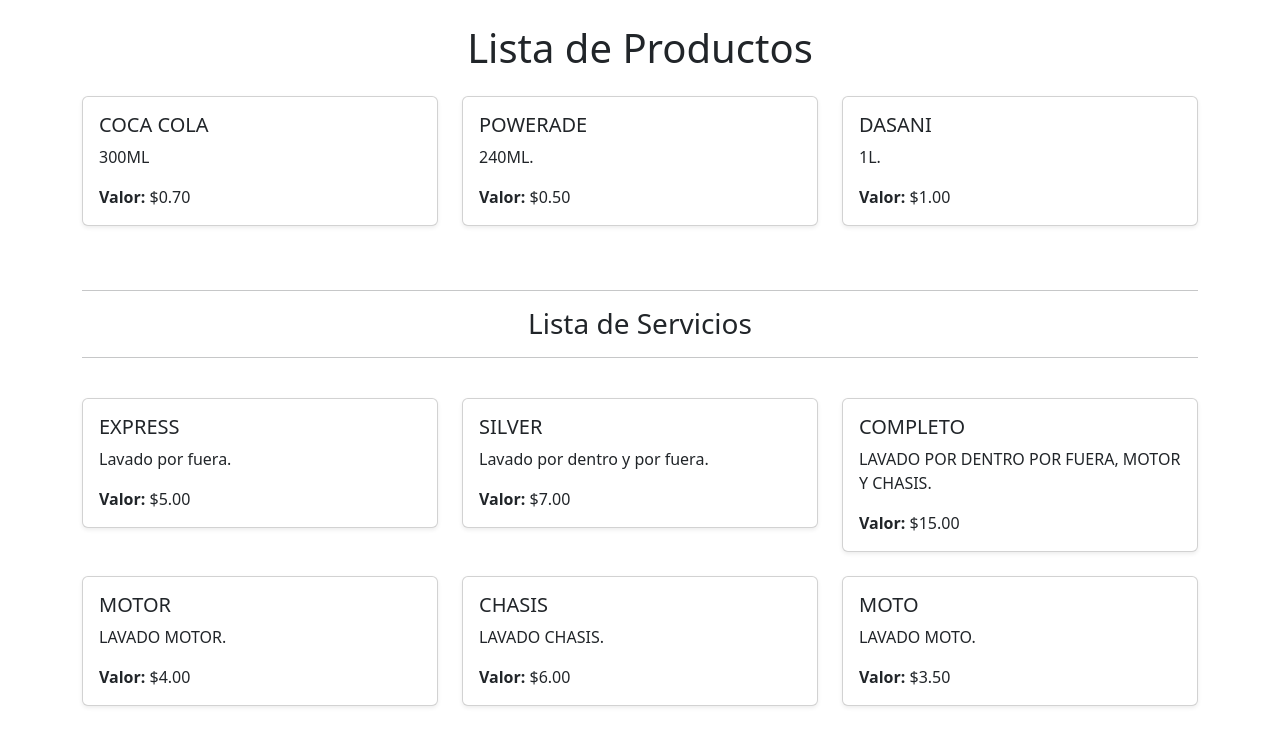
After one commit to misamisa15/Proyecto_lavanderia, a Flask app: page /produc_servicios in a window 1280 px wide. The commit adds this page. Shown: the top 746 px of the page. Run offline with Flask 3, Linux system fonts and the light colour scheme; some libraries are stand-ins or nearby versions.

Commit message:
prueba tecnicas despliegue

```diff
--- a/app/routes.py
+++ b/app/routes.py
@@ -1,4 +1,4 @@
-from flask import render_template, current_app as app
+from flask import render_template, request, redirect, url_for, current_app as app
 
 @app.route('/')
 def index():
@@ -34,3 +34,48 @@ def paguser():
 
 
     return render_template('pagina_user.html',menu=menu, ima=ima)
+
+products = [
+    {'name': 'Producto 1', 'description': 'Descripción del Producto 1', 'price': 10.0},
+    {'name': 'Producto 2', 'description': 'Descripción del Producto 2', 'price': 15.5},
+    # Agrega más productos si deseas
+]
+@app.route('/produc_servicios', methods=['GET', 'POST'])
+def produc_servicios():
+    if request.method == 'POST':
+        # Recibir datos del formulario
+        product_name = request.form.get('product_name')
+        product_description = request.form.get('product_description')
+
+        # Añadir el producto a la lista o base de datos
+        products.append({'name': product_name, 'description': product_description})
+
+        # Redirigir a la misma página después de añadir el producto
+        return redirect(url_for('produc_servicios'))
+
+    # Renderizar la plantilla de productos
+    return render_template('produc_servicios.html')
+
+@app.route('/clientes', methods=['GET', 'POST'])
+def clientes():
+    # Lista de clientes (en este caso, lista simulada, puedes cambiarla por una base de datos)
+    clientes = [
+        {'cedula': '1234567890', 'nombres': 'Juan Pérez', 'telefono': '0987654321', 'correo': 'juan@example.com'},
+        {'cedula': '0987654321', 'nombres': 'María López', 'telefono': '0981234567', 'correo': 'maria@example.com'},
+    ]
+
+    if request.method == 'POST':
+        # Obtener datos del formulario
+        cedula = request.form.get('cedula')
+        nombres = request.form.get('nombres')
+        telefono = request.form.get('telefono')
+        correo = request.form.get('correo')
+
+        # Agregar nuevo cliente a la lista (o base de datos)
+        clientes.append({'cedula': cedula, 'nombres': nombres, 'telefono': telefono, 'correo': correo})
+
+        # Redirigir a la misma página para actualizar la lista
+        return redirect(url_for('clientes'))
+
+    # Renderizar la plantilla de clientes
+    return render_template('clientes.html', clientes=clientes)
--- a/app/templates/base.html
+++ b/app/templates/base.html
@@ -6,6 +6,8 @@
   <title>{% block title %}Mi Aplicación{% endblock %}</title>
   <link href="https://cdn.jsdelivr.net/npm/bootstrap@5.1.3/dist/css/bootstrap.min.css" rel="stylesheet">
   <link href="https://cdn.jsdelivr.net/npm/bootstrap-icons/font/bootstrap-icons.css" rel="stylesheet">
+  <link href="https://cdn.jsdelivr.net/npm/bootstrap@5.3.0-alpha1/dist/css/bootstrap.min.css" rel="stylesheet" integrity="sha384-KyZXEJrZTWzjV1gFcuqlANg93ZXm5f6AS7rQjM9DnyTf7fJPOh7XQJkJYQ0j1Qkx" crossorigin="anonymous">
+
   {% block extra_css %}{% endblock %}
 </head>
 <body>
--- a/app/templates/pagina_user.html
+++ b/app/templates/pagina_user.html
@@ -8,8 +8,8 @@
 {% block content %}
 
     <ul class="nav justify-content-center">
+        {% for item in menu %}
         <li class="nav-item">
-            {% for item in menu %}
           <a class="nav-link" href="#">{{item.text}}</a>
         </li>
         {% endfor %}
--- /dev/null
+++ b/app/templates/produc_servicios.html
@@ -0,0 +1,116 @@
+{% extends "base.html" %}
+
+{% block title %}Productos y Servicios{% endblock %}
+
+{% block content %}
+<div class="container mt-4">
+  <h1 class="text-center mb-4">Lista de Productos</h1>
+  <div class="row">
+    <!-- Producto 1 -->
+    <div class="col-md-4 mb-4">
+      <div class="card shadow-sm">
+        <div class="card-body">
+          <h5 class="card-title">COCA COLA</h5>
+          <p class="card-text">300ML</p>
+          <p class="card-text"><strong>Valor:</strong> $0.70</p>
+        </div>
+      </div>
+    </div>
+
+    <!-- Producto 2 -->
+    <div class="col-md-4 mb-4">
+      <div class="card shadow-sm">
+        <div class="card-body">
+          <h5 class="card-title">POWERADE</h5>
+          <p class="card-text">240ML.</p>
+          <p class="card-text"><strong>Valor:</strong> $0.50</p>
+        </div>
+      </div>
+    </div>
+
+    <!-- Producto 3 -->
+    <div class="col-md-4 mb-4">
+      <div class="card shadow-sm">
+        <div class="card-body">
+          <h5 class="card-title">DASANI</h5>
+          <p class="card-text">1L.</p>
+          <p class="card-text"><strong>Valor:</strong> $1.00</p>
+        </div>
+      </div>
+    </div>
+
+    <!-- Separación para "Servicios" -->
+    <div class="col-12 my-4">
+      <hr>
+      <h3 class="text-center">Lista de Servicios</h3>
+      <hr>
+    </div>
+
+    <!-- Producto 4 -->
+    <div class="col-md-4 mb-4">
+      <div class="card shadow-sm">
+        <div class="card-body">
+          <h5 class="card-title">EXPRESS</h5>
+          <p class="card-text">Lavado por fuera.</p>
+          <p class="card-text"><strong>Valor:</strong> $5.00</p>
+        </div>
+      </div>
+    </div>
+
+    <!-- Producto 5 -->
+    <div class="col-md-4 mb-4">
+      <div class="card shadow-sm">
+        <div class="card-body">
+          <h5 class="card-title">SILVER</h5>
+          <p class="card-text">Lavado por dentro y por fuera.</p>
+          <p class="card-text"><strong>Valor:</strong> $7.00</p>
+        </div>
+      </div>
+    </div>
+
+    <!-- Producto 6 -->
+    <div class="col-md-4 mb-4">
+      <div class="card shadow-sm">
+        <div class="card-body">
+          <h5 class="card-title">COMPLETO</h5>
+          <p class="card-text">LAVADO POR DENTRO POR FUERA, MOTOR Y CHASIS.</p>
+          <p class="card-text"><strong>Valor:</strong> $15.00</p>
+        </div>
+      </div>
+    </div>
+
+    <!-- Producto 7 -->
+    <div class="col-md-4 mb-4">
+        <div class="card shadow-sm">
+          <div class="card-body">
+            <h5 class="card-title">MOTOR</h5>
+            <p class="card-text">LAVADO MOTOR.</p>
+            <p class="card-text"><strong>Valor:</strong> $4.00</p>
+          </div>
+        </div>
+      </div>
+
+    <!-- Producto 8 -->
+    <div class="col-md-4 mb-4">
+        <div class="card shadow-sm">
+          <div class="card-body">
+            <h5 class="card-title">CHASIS</h5>
+            <p class="card-text">LAVADO CHASIS.</p>
+            <p class="card-text"><strong>Valor:</strong> $6.00</p>
+          </div>
+        </div>
+      </div>
+
+    <!-- Producto 9 -->
+    <div class="col-md-4 mb-4">
+        <div class="card shadow-sm">
+          <div class="card-body">
+            <h5 class="card-title">MOTO</h5>
+            <p class="card-text">LAVADO MOTO.</p>
+            <p class="card-text"><strong>Valor:</strong> $3.50</p>
+          </div>
+        </div>
+      </div>
+  </div>
+</div>
+{% endblock %}
```
Also changed, not shown: app/static/estilospaginap.css (+15 -2 lines), app/templates/cliente.html (added, +43 -0 lines).
